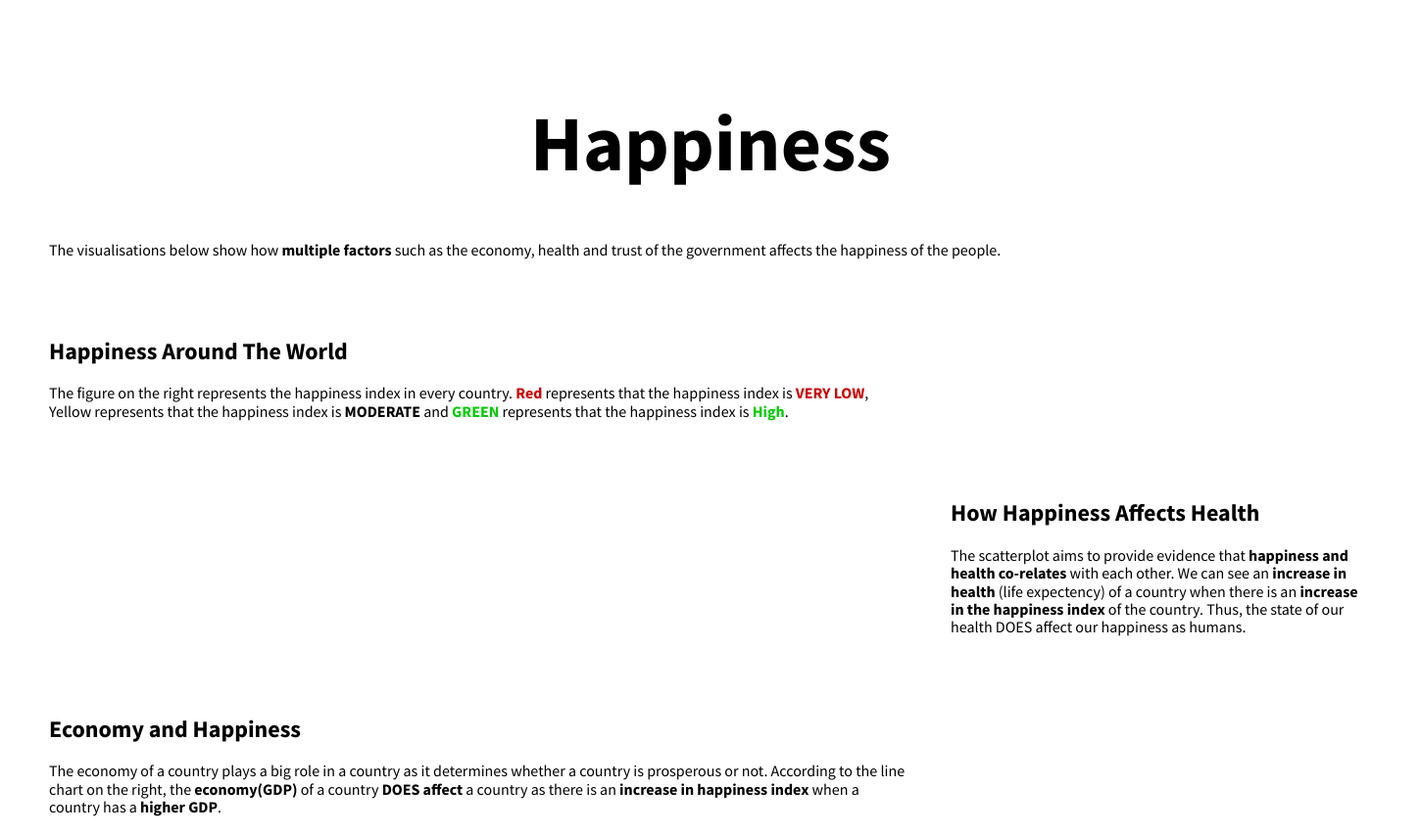
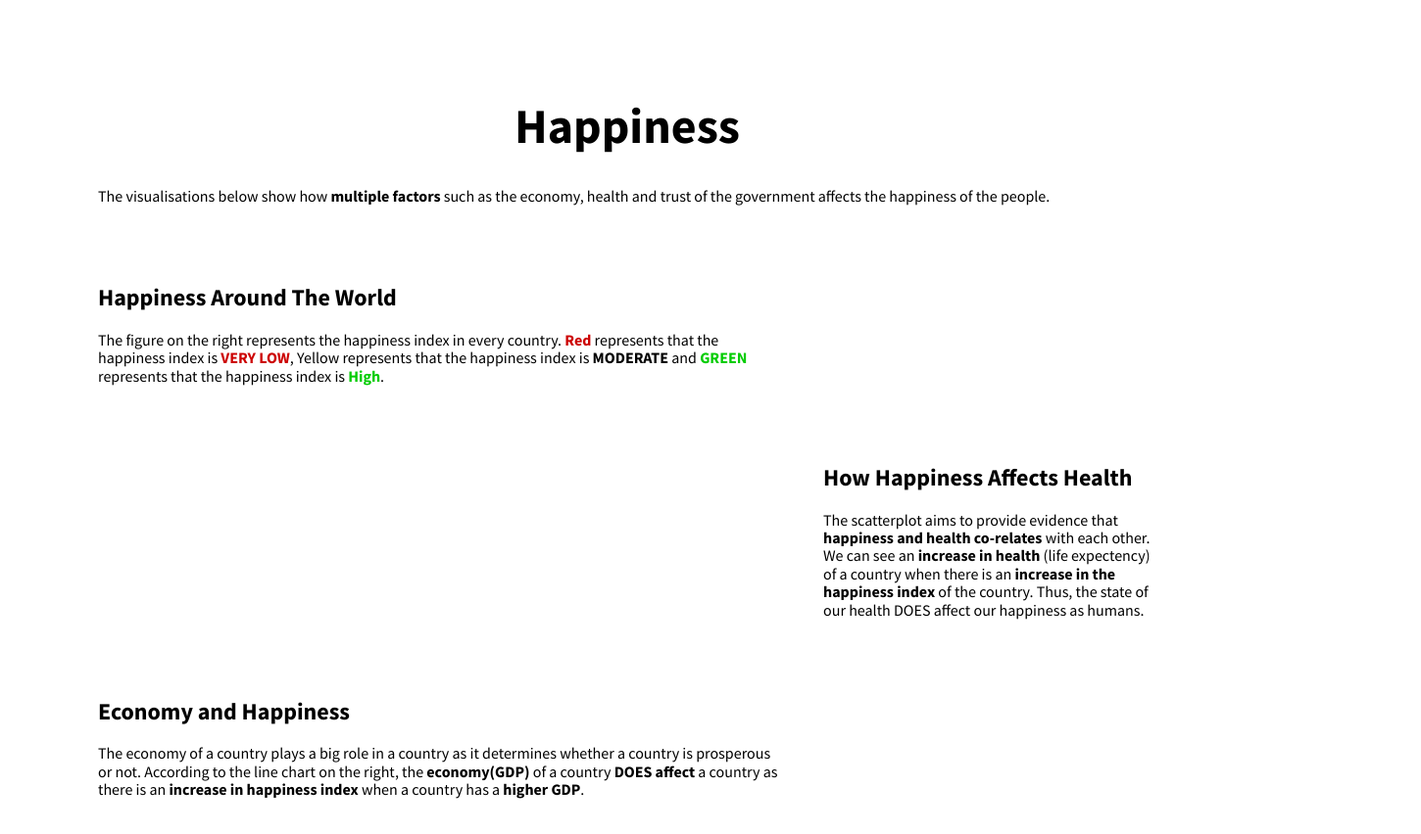
Before and after one commit to geraldleeming/FIT3179, a plain HTML site: page Assignment2/index.html in a window 1280 px wide. Shown: the top 852 px of the page at 98% size, 1450 px wide, since content can reach past the window. Drawn offline with nearby package versions, Linux system fonts and the light colour scheme; a script that the page names is missing.

Commit message:
Update page size line 29 and Happiness title 65

```diff
--- a/Assignment2/index.html
+++ b/Assignment2/index.html
@@ -26,7 +26,7 @@
        background-color: white;
      }
      .page{
-       width: 1350px;
+       width: 1080px;
        background-color: white;
        margin: auto;
        padding: 50px;
@@ -62,7 +62,7 @@
    <!-- pure grid group -->
     <div class="pure-g">
       <div class="pure-u-1-1">
-        <h1 style="font-size:80px">Happiness</h1>
+        <h1 style="font-size:50px">Happiness</h1>
         <p text-align:"center">The visualisations below show how <b> multiple factors </b> such as the economy, health and trust of the government affects the happiness of the people.</p>
       </div>
     </div>
```
